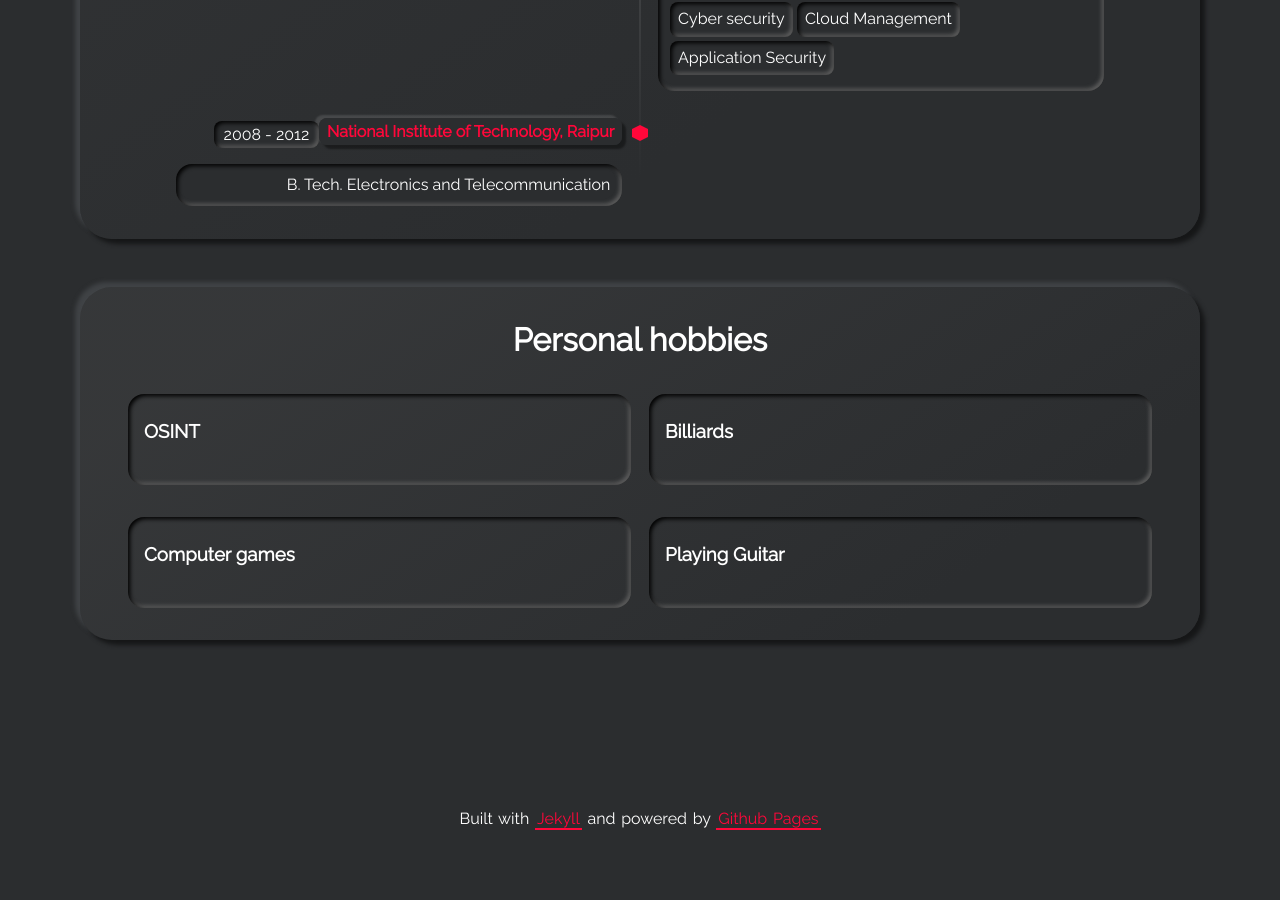
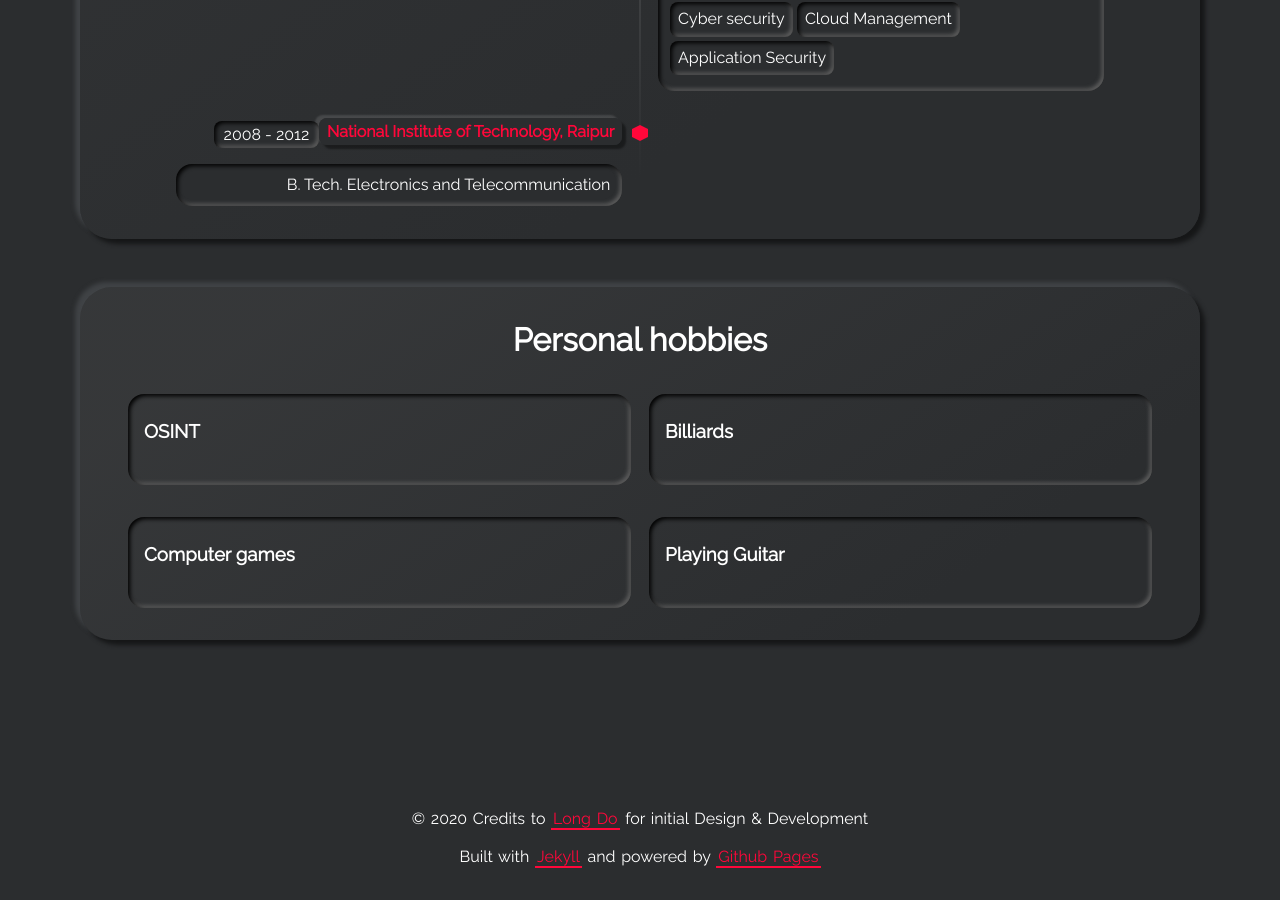
Before and after one commit to namishelex01/namishelex01.github.io, a Jekyll site: the page built from index.html, in a window 1280 px wide and 900 px high, scrolled down 2792 px. Built offline with Jekyll 4.4.1, drawn with Linux system fonts in a browser that asks for light colours; before the commit the page ends 3654 px from its top, so only the background shows below that; part of the change alters nothing that is shown.

Commit message:
Fixed footer

```diff
--- a/_includes/footer.html
+++ b/_includes/footer.html
@@ -1,4 +1,10 @@
 <footer class="footer">
+  <p>
+    &copy; 2020 Credits to <a class="highlight-link" href="https://longpdo.github.io/" target="_blank" rel="noreferrer">
+      Long Do
+    </a> for initial Design & Development
+
+  </p>
   <p>
     Built with
     <a class="highlight-link" href="https://jekyllrb.com/"target="_blank" rel="noreferrer">
@@ -13,30 +19,14 @@
 
 <!-- Google Analytics -->
 {% if site.google-analytics %}
-<script>
-  var dnt = navigator.doNotTrack || window.doNotTrack || navigator.msDoNotTrack;
-  if (dnt != "1" && dnt != "yes") {
-    (function (i, s, o, g, r, a, m) {
-      i["GoogleAnalyticsObject"] = r;
-      (i[r] =
-        i[r] ||
-        function () {
-          (i[r].q = i[r].q || []).push(arguments);
-        }),
-        (i[r].l = 1 * new Date());
-      (a = s.createElement(o)), (m = s.getElementsByTagName(o)[0]);
-      a.async = 1;
-      a.src = g;
-      m.parentNode.insertBefore(a, m);
-    })(
-      window,
-      document,
-      "script",
-      "https://www.google-analytics.com/analytics.js",
-      "ga"
-    );
+  <script>
+    (function(i,s,o,g,r,a,m){i['GoogleAnalyticsObject']=r;i[r]=i[r]||function(){
+    (i[r].q=i[r].q||[]).push(arguments)},i[r].l=1*new Date();a=s.createElement(o),
+    m=s.getElementsByTagName(o)[0];a.async=1;a.src=g;m.parentNode.insertBefore(a,m)
+    })(window,document,'script','https://www.google-analytics.com/analytics.js','ga');
+
     ga("create", "{{ site.google-analytics.id }}", "auto");
-    ga("send", "pageview");
-  }
-</script>
+    ga('send', 'pageview');
+  </script>
+<!-- End Google Analytics -->
 {% endif %}
--- a/_layouts/default.html
+++ b/_layouts/default.html
@@ -19,7 +19,14 @@
 
   <script src="{{ "/assets/js/vendors.min.js" | prepend: site.baseurl }}"></script>
   <script src="{{ "/assets/js/app.min.js" | prepend: site.baseurl }}"></script>
-  <script src="{{ "/assets/js/google-analytics.js" | prepend: site.baseurl }}"></script>
+  <!-- Global site tag (gtag.js) - Google Analytics -->
+    <script src="https://www.googletagmanager.com/gtag/js?id=G-GQ21V5WQKL" defer></script>
+    <script>
+      window.dataLayer = window.dataLayer || [];
+      function gtag(){dataLayer.push(arguments);}
+      gtag('js', new Date());
+      gtag('config', 'G-GQ21V5WQKL');
+    </script>
 </head>
 
 <body>
--- a/assets/js/google-analytics.js
+++ /dev/null
@@ -1,9 +0,0 @@
-<!-- Global site tag (gtag.js) - Google Analytics -->
-<script src="https://www.googletagmanager.com/gtag/js?id=G-GQ21V5WQKL" defer></script>
-<script>
-  window.dataLayer = window.dataLayer || [];
-  function gtag(){dataLayer.push(arguments);}
-  gtag('js', new Date());
-
-  gtag('config', 'G-GQ21V5WQKL');
-</script>
```
Also changed, not shown: Gemfile.lock.
